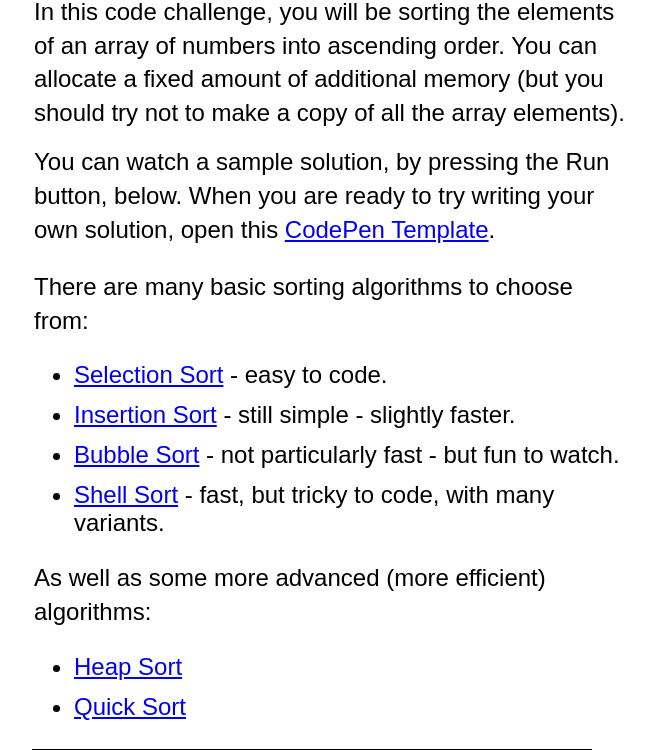
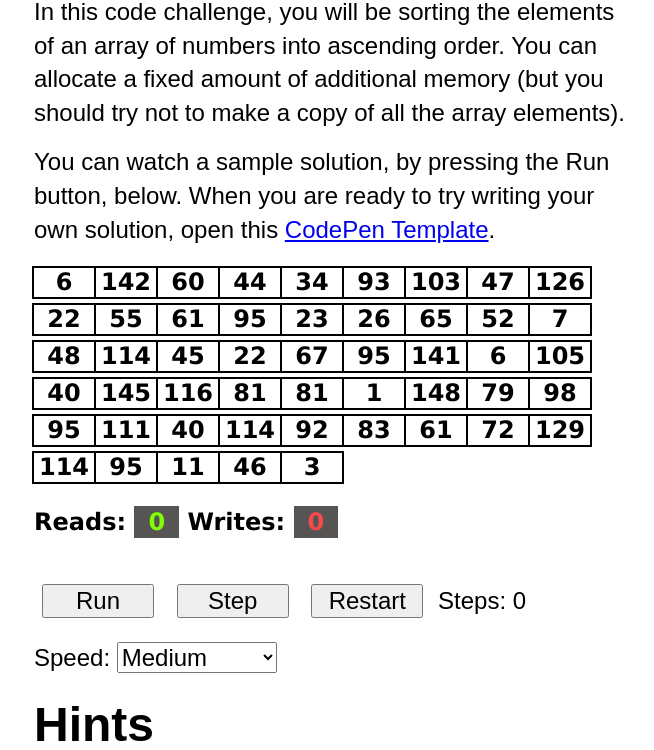
Before and after one commit to reskillamericans/code-challenges, a website: page sorting-challenge.html in a window 1280 px wide. Shown: the part 202-952 px from the top of the page, without its empty margins (306-960 px from the left). Drawn offline with Linux system fonts and the light colour scheme.

Commit message:
Move hint test below the simulator.

```diff
--- a/sorting-challenge.html
+++ b/sorting-challenge.html
@@ -24,6 +24,10 @@
         <a target="_blank" href="http://codepen.io/pen?template=YzQyVxy">CodePen Template</a>.
     </p>
 
+    <div id="challenge"></div>
+
+    <h1>Hints</h1>
+
     <div>
         <p>
             There are many basic sorting algorithms to choose from:
@@ -47,8 +51,6 @@
                 <li><a target="_blank" href="https://en.wikipedia.org/wiki/Quicksort">Quick Sort</a></li>
             </ul>
     </div>
-
-    <div id="challenge"></div>
 
     <p>
         If you'd like to see how the Grid visual simulator was implemented - you can find
```
